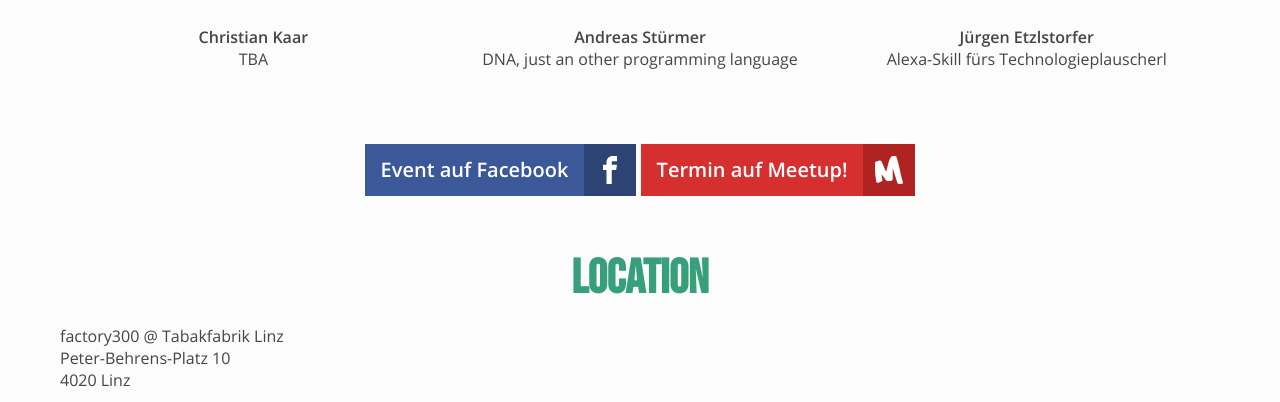
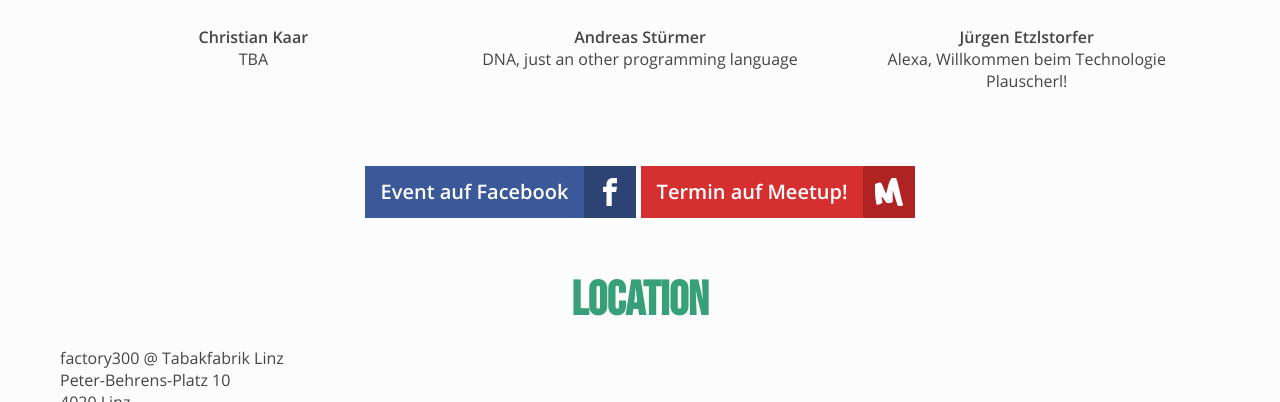
Before and after one commit to mericanAncer127/plauscherl, a Jekyll site: the page built from _plauscherl/48.html, in a window 1280 px wide and 900 px high, cut to the strip 498-900 px from the top of the window. Built offline with Jekyll 4.4.1, drawn with Linux system fonts in a browser that asks for light colours.

Commit message:
Update 48.html (#106)

```diff
--- a/_plauscherl/48.html
+++ b/_plauscherl/48.html
@@ -31,6 +31,6 @@ speakers:
   img:  //technologieplauscherl.github.io/img/speaker_male_no_img.jpg
 -
   name: Jürgen Etzlstorfer
-  talk: "Alexa-Skill fürs Technologieplauscherl"
-  img:  //technologieplauscherl.github.io/img/speaker_male_no_img.jpg
+  talk: "Alexa, Willkommen beim Technologie Plauscherl!"
+  img:  //avatars0.githubusercontent.com/u/7677092?v=3&s=200
 ---
```
